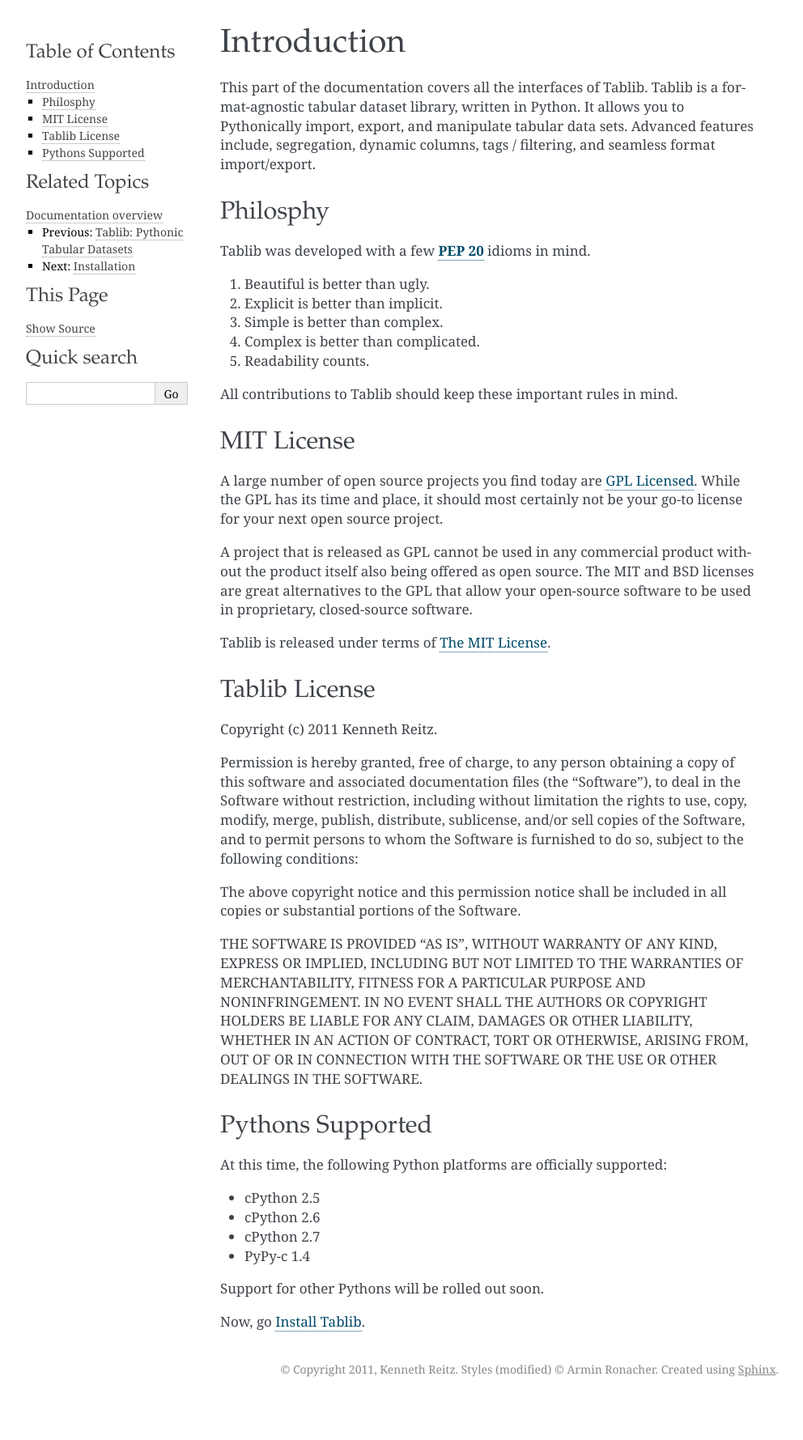
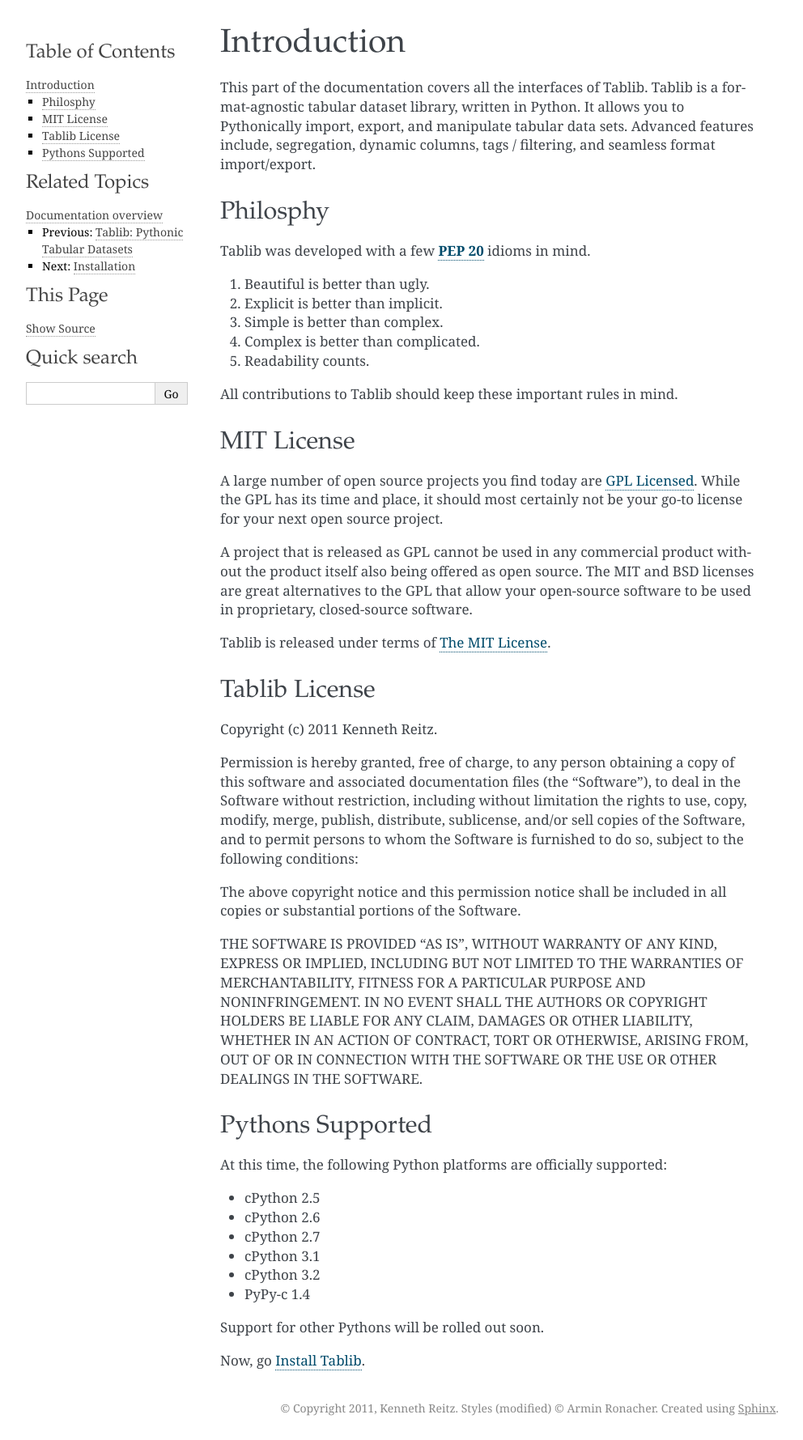
Before and after one commit to jazzband/tablib, a Sphinx documentation site: the page built from docs/intro.rst, in a window 1280 px wide. Shown: the whole page at 81% size, without its empty margins (148-1140 px from the left). Built offline with Sphinx 7.4.7, drawn with Linux system fonts in a browser that asks for light colours; pages that are not in the unit, such as notebooks, are missing from menus; the version number is read from the project's files by our own code; before the commit the page ends 1731 px from its top, so only the background shows below that.

Commit message:
3.1, 3.2 support.

```diff
--- a/docs/intro.rst
+++ b/docs/intro.rst
@@ -72,6 +72,8 @@
 * cPython 2.5
 * cPython 2.6
 * cPython 2.7
+* cPython 3.1
+* cPython 3.2
 * PyPy-c 1.4
 
 Support for other Pythons will be rolled out soon.
```
